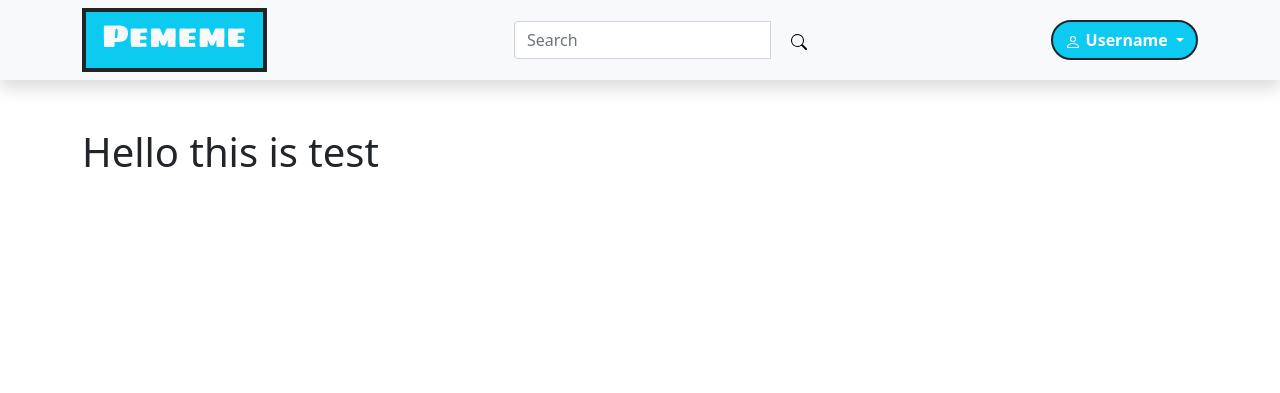
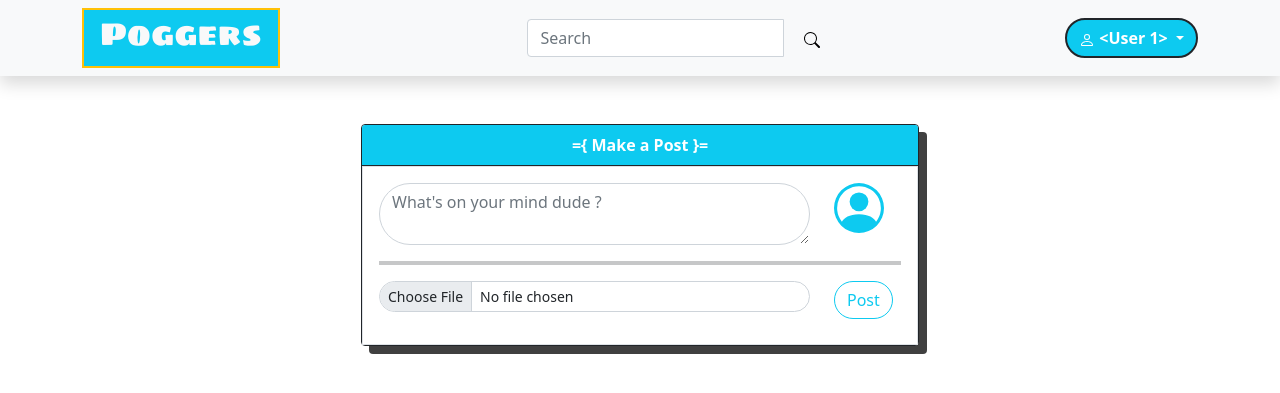
Before and after one commit to hagaitrg/flask-crud-basic, a Flask app: page / in a window 1280 px wide. Shown: the top 393 px of the page. Run offline with Flask 2, Linux system fonts and the light colour scheme; a user stored in the database is signed in.

Commit message:
learn db relationship and creating a post

```diff
--- a/website/__init__.py
+++ b/website/__init__.py
@@ -21,7 +21,7 @@ def create_app():
     app.register_blueprint(auth, url_prefix="/")
 
     # memanggil models user
-    from .models import User
+    from .models import User, Posts
 
     create_database(app)
 
--- a/website/auth.py
+++ b/website/auth.py
@@ -73,5 +73,5 @@ def register():
 # harus login sebelum mengeksekusi fungsi logout
 @login_required
 def logout():
-    logout_user(current_user)
-    return redirect(url_for(views.home))
+    logout_user()
+    return redirect(url_for("views.home"))
--- a/website/static/css/style.css
+++ b/website/static/css/style.css
@@ -23,3 +23,9 @@
   top: 50%;
   transform: translateY(-50%);
 }
+
+.card-post {
+  -webkit-box-shadow: 8px 8px 0px 0px rgba(0, 0, 0, 0.75);
+  -moz-box-shadow: 8px 8px 0px 0px rgba(0, 0, 0, 0.75);
+  box-shadow: 8px 8px 0px 0px rgba(0, 0, 0, 0.75);
+}
--- a/website/templates/base.html
+++ b/website/templates/base.html
@@ -15,7 +15,7 @@
     <nav class="navbar navbar-expand-lg navbar-light bg-light shadow">
       <div class="container">
         <div class="d-flex justify-content-start">
-          <a class="navbar-brand text-light bg-info border border-4 border-dark ps-3 pe-3" href="/"><h2 class="app-name">Pememe</h2></a>
+          <a class="navbar-brand text-light bg-info border border-2 border-warning ps-3 pe-3" href="/"><h2 class="app-name">Poggers</h2></a>
         </div>
         <div class="d-flex justify-content-center">
           <form class="d-flex">
@@ -43,7 +43,7 @@
                   ><svg xmlns="http://www.w3.org/2000/svg" width="16" height="16" fill="currentColor" class="bi bi-person" viewBox="0 0 16 16">
                     <path d="M8 8a3 3 0 1 0 0-6 3 3 0 0 0 0 6zm2-3a2 2 0 1 1-4 0 2 2 0 0 1 4 0zm4 8c0 1-1 1-1 1H3s-1 0-1-1 1-4 6-4 6 3 6 4zm-1-.004c-.001-.246-.154-.986-.832-1.664C11.516 10.68 10.289 10 8 10c-2.29 0-3.516.68-4.168 1.332-.678.678-.83 1.418-.832 1.664h10z" />
                   </svg>
-                  Username</strong
+                  {{ user }}</strong
                 >
               </button>
               <ul class="dropdown-menu">
--- a/website/templates/home.html
+++ b/website/templates/home.html
@@ -26,5 +26,33 @@
   </div>
 </div>
 {% endif %} {% endfor %} {% endif %} {% endwith %}
-<h1>Hello this is test</h1>
+<div class="d-flex justify-content-center">
+  <div class="col-sm-6">
+    <div class="card rounded-start border border-dark card-post">
+      <div class="card-header bg-info border-dark text-center text-white"><strong>={ Make a Post }=</strong></div>
+      <div class="card-body border">
+        <form method="POST" action="/create-post">
+          <div class="row">
+            <div class="col-sm-10">
+              <textarea class="form-control rounded-pill" placeholder="What's on your mind dude ?" id="post" name="post" rows="2" required></textarea>
+            </div>
+            <div class="col-sm-2">
+              <svg xmlns="http://www.w3.org/2000/svg" width="50" height="50" fill="currentColor" class="bi bi-person-circle text-info" viewBox="0 0 16 16">
+                <path d="M11 6a3 3 0 1 1-6 0 3 3 0 0 1 6 0z" />
+                <path fill-rule="evenodd" d="M0 8a8 8 0 1 1 16 0A8 8 0 0 1 0 8zm8-7a7 7 0 0 0-5.468 11.37C3.242 11.226 4.805 10 8 10s4.757 1.225 5.468 2.37A7 7 0 0 0 8 1z" />
+              </svg>
+            </div>
+          </div>
+          <hr class="border border-2 border-dark" />
+          <div class="row">
+            <div class="col-sm-10 mb-2">
+              <input class="form-control form-control-sm mb-2 rounded-pill" id="formFileSm" type="file" />
+            </div>
+            <div class="col-sm-2"><button type="submit" class="btn btn-outline-info rounded-pill">Post</button></div>
+          </div>
+        </form>
+      </div>
+    </div>
+  </div>
+</div>
 {% endblock %}
--- a/website/views.py
+++ b/website/views.py
@@ -1,5 +1,9 @@
-from flask import Blueprint,  render_template
+from flask import Blueprint,  render_template, request
+from flask.helpers import flash, url_for
 from flask_login import login_required, current_user
+from werkzeug.utils import redirect
+from .models import Posts
+from . import db
 
 views = Blueprint("views", __name__)
 
@@ -8,3 +12,16 @@ views = Blueprint("views", __name__)
 def home():
     # menggunakan templating jinja
     return render_template("home.html", user = current_user)
+
+@views.route("/create-post", methods=["POST"])
+@login_required
+def create_post():
+    if request.method == "POST":
+        text = request.form.get('post')
+
+        if text:
+            post = Posts(post=text, author=current_user.id)
+            db.session.add(post)
+            db.session.commit()
+            flash('Post Created!', category="success")
+            return redirect(url_for("views.home"))
```
Also changed, not shown: website/models.py (+11 -0 lines), website/database.db.
